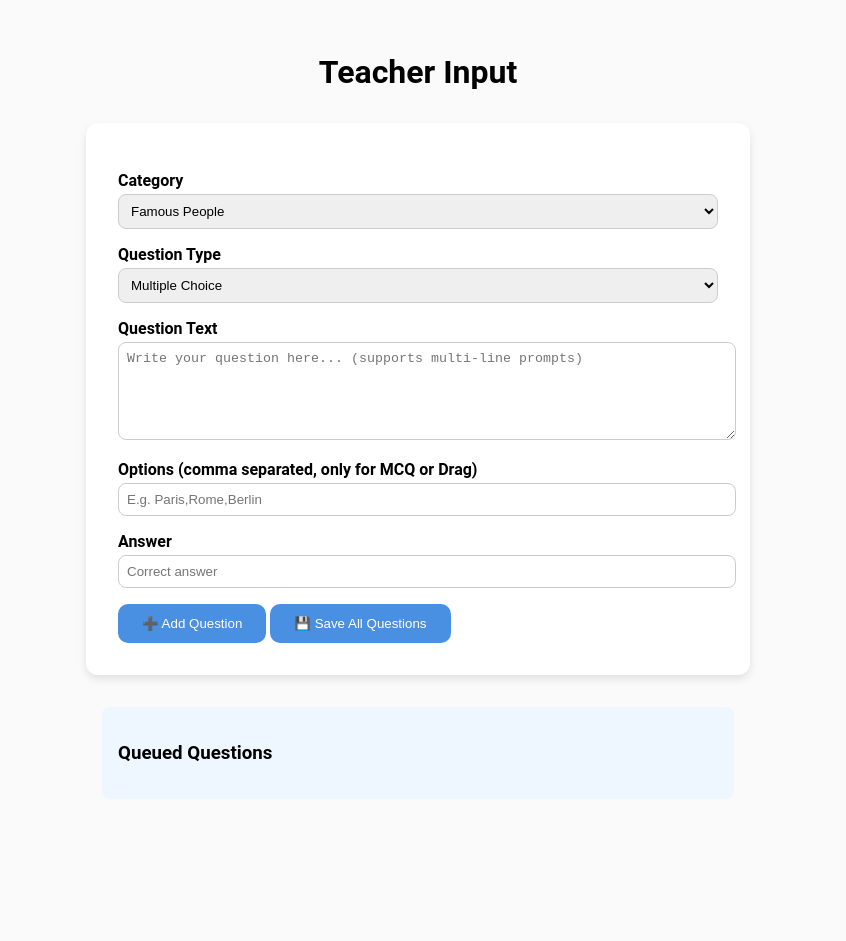
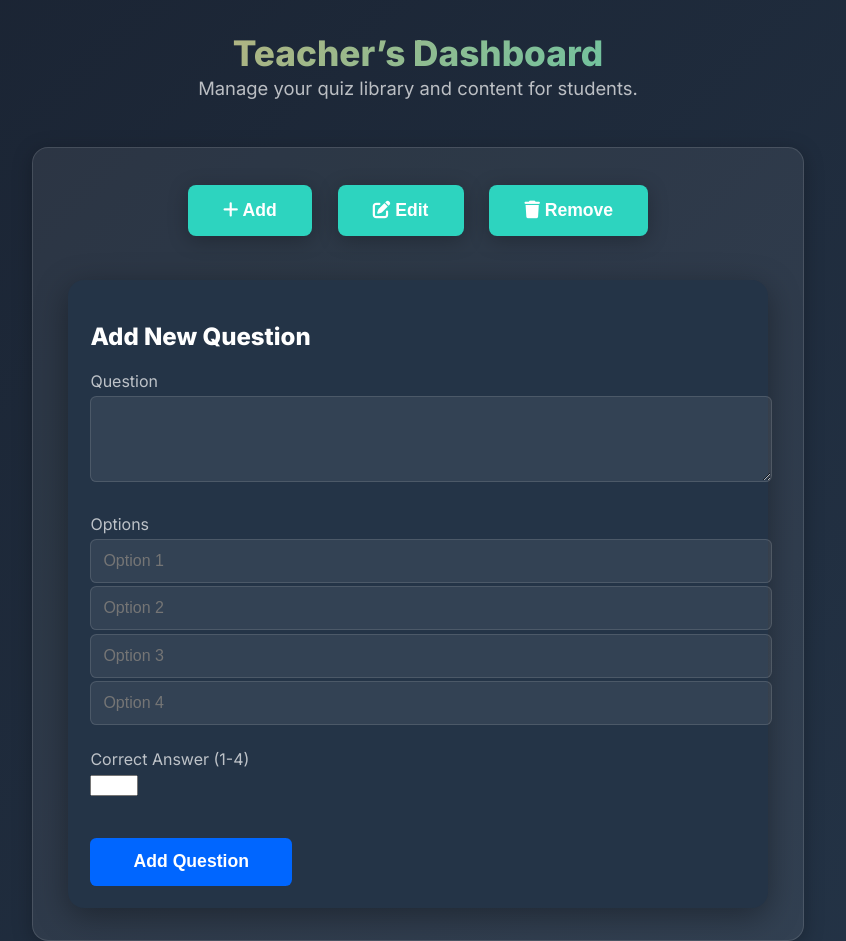
Before and after one commit to mhnashtai-prog/b2-quiz, a plain HTML site: page teacher.html in a window 1280 px wide. Shown: the whole page, without its empty margins (222-1068 px from the left). Before the commit the page ends 847 px from the top, so only its background shows below. Drawn offline with Linux system fonts and the light colour scheme; a script that the page names is missing.

Commit message:
Update teacher.html

```diff
--- a/teacher.html
+++ b/teacher.html
@@ -2,122 +2,326 @@
 <html lang="en">
 <head>
   <meta charset="UTF-8">
-  <meta name="viewport" content="width=device-width, initial-scale=1.0">
-  <title>Teacher Input | B2 Tic-Tac-Toe</title>
-  <script type="module" src="https://cdn.jsdelivr.net/npm/@supabase/supabase-js/+esm"></script>
+  <meta name="viewport" content="width=device-width, initial-scale=1">
+  <title>Teacher's Dashboard - Quiz Manager</title>
+  <link href="https://fonts.googleapis.com/css2?family=Inter:wght@400;600;800&display=swap" rel="stylesheet">
+  <link rel="stylesheet" href="https://cdnjs.cloudflare.com/ajax/libs/font-awesome/6.4.0/css/all.min.css" />
   <style>
-    body { font-family: 'Roboto', sans-serif; background: #fafafa; margin: 0; padding: 2rem; }
-    h1 { text-align: center; }
-    form { max-width: 600px; margin: 2rem auto; background: white; padding: 2rem; border-radius: 12px; box-shadow: 0 4px 8px rgba(0,0,0,0.1); }
-    label { display: block; margin-top: 1rem; font-weight: bold; }
-    input, textarea, select { width: 100%; padding: 0.5rem; margin-top: 0.25rem; border-radius: 8px; border: 1px solid #ccc; }
-    textarea { min-height: 80px; resize: vertical; }
-    button { margin-top: 1rem; padding: 0.75rem 1.5rem; border: none; border-radius: 10px; background: #4a90e2; color: white; cursor: pointer; }
-    button:hover { background: #357ab8; }
-    .queued { max-width: 600px; margin: 1rem auto; padding: 1rem; background: #eef6ff; border-radius: 8px; }
-    .msg { text-align: center; margin-top: 1rem; font-weight: bold; }
+    :root {
+      --bg-primary: #1a2332;
+      --bg-secondary: #243447;
+      --card-bg: rgba(255,255,255,0.07);
+      --card-border: rgba(255,255,255,0.12);
+      --accent-gold: #f4a261;
+      --accent-teal: #2dd4bf;
+      --accent-electric: #0066ff;
+      --text-primary: #fff;
+      --text-secondary: rgba(255,255,255,0.7);
+      --shadow: 0 4px 20px rgba(0,0,0,0.25);
+      --shadow-hover: 0 8px 32px rgba(0,0,0,0.35);
+      --radius: 1rem;
+    }
+    body {
+      min-height: 100vh;
+      margin: 0;
+      background: linear-gradient(135deg, var(--bg-primary), var(--bg-secondary));
+      font-family: 'Inter', Arial, sans-serif;
+      color: var(--text-primary);
+    }
+    header {
+      text-align: center;
+      padding: 2rem 0 1rem 0;
+    }
+    .brand {
+      font-size: 2.2rem;
+      font-weight: 800;
+      background: linear-gradient(135deg, var(--accent-gold), var(--accent-teal));
+      -webkit-background-clip: text;
+      -webkit-text-fill-color: transparent;
+      margin-bottom: 0.2rem;
+    }
+    .subtitle {
+      color: var(--text-secondary);
+      font-size: 1.15rem;
+      font-weight: 500;
+    }
+    main {
+      max-width: 700px;
+      margin: 2rem auto 0 auto;
+      background: var(--card-bg);
+      border: 1px solid var(--card-border);
+      border-radius: var(--radius);
+      padding: 2rem 2.2rem;
+      box-shadow: var(--shadow);
+    }
+    .action-btns {
+      display: flex;
+      justify-content: center;
+      gap: 1.6rem;
+      margin-bottom: 2.4rem;
+      flex-wrap: wrap;
+    }
+    .action-btns button {
+      background: var(--accent-teal);
+      color: #fff;
+      border: none;
+      border-radius: 0.5rem;
+      padding: 0.95rem 2.2rem;
+      font-size: 1.1rem;
+      font-weight: 700;
+      margin: 0.3rem 0;
+      box-shadow: var(--shadow);
+      cursor: pointer;
+      transition: background 0.22s, transform 0.15s;
+    }
+    .action-btns button:hover, .action-btns button.active {
+      background: var(--accent-gold);
+      color: var(--bg-primary);
+      transform: translateY(-2px) scale(1.022);
+    }
+    .section {
+      display: none;
+      margin-top: 2.2rem;
+      background: var(--bg-secondary);
+      border-radius: var(--radius);
+      padding: 1.4rem;
+      box-shadow: var(--shadow-hover);
+    }
+    .section.active {
+      display: block;
+      animation: fadein 0.45s;
+    }
+    @keyframes fadein {
+      from { opacity: 0; transform: translateY(10px);}
+      to { opacity: 1; transform: translateY(0);}
+    }
+    .form-group {
+      margin-bottom: 1.3rem;
+      text-align: left;
+    }
+    .form-group label {
+      display: block;
+      color: var(--text-secondary);
+      font-size: 1rem;
+      margin-bottom: 0.35rem;
+    }
+    .form-group input[type="text"],
+    .form-group textarea {
+      width: 100%;
+      border: 1px solid var(--card-border);
+      border-radius: 0.4rem;
+      padding: 0.75rem;
+      font-size: 1rem;
+      margin-bottom: 0.4rem;
+      background: var(--card-bg);
+      color: var(--text-primary);
+    }
+    .form-group textarea {
+      min-height: 60px;
+    }
+
+    .options-list {
+      margin: 0;
+      padding: 0;
+      list-style: none;
+    }
+    .options-list input[type="text"] {
+      margin-bottom: 0.2rem;
+    }
+    .form-group .small-btn {
+      margin-top: 0.3rem;
+      padding: 0.21rem 0.9rem;
+      font-size: 0.94rem;
+      background: var(--accent-gold);
+      color: #fff;
+      border: none;
+      border-radius: 0.3rem;
+      cursor: pointer;
+    }
+    .submit-btn {
+      margin-top: 1.3rem;
+      background: var(--accent-electric);
+      color: #fff;
+      padding: 0.85rem 2.7rem;
+      border: none;
+      border-radius: 0.4rem;
+      font-size: 1.1rem;
+      font-weight: bold;
+      cursor: pointer;
+      transition: background 0.2s;
+    }
+    .submit-btn:hover {
+      background: var(--accent-teal);
+    }
+    .question-list {
+      margin-top: 1.5rem;
+      border-top: 1px solid var(--card-border);
+      padding-top: 0.8rem;
+    }
+    .question-list-item {
+      padding: 1rem 0.3rem;
+      border-bottom: 1px solid var(--card-border);
+      display: flex;
+      align-items: center;
+      justify-content: space-between;
+    }
+    .qlist-actions button {
+      margin-left: 0.6rem;
+      padding: 0.28rem 0.95rem;
+      background: var(--accent-gold);
+      color: var(--bg-primary);
+      border: none;
+      border-radius: 0.28rem;
+      cursor: pointer;
+      font-size: 0.9rem;
+      font-weight: 600;
+    }
+    .qlist-actions button.remove {
+      background: #ff4747;
+      color: #fff;
+    }
+    @media (max-width: 670px) {
+      main { padding: 1.1rem; }
+      .action-btns { flex-direction: column; gap: 0.8rem;}
+    }
   </style>
 </head>
 <body>
-  <h1>Teacher Input</h1>
-  <form id="questionForm">
-    <label>Category</label>
-    <select id="category" required>
-      <option value="famous_people">Famous People</option>
-      <option value="grammar">Grammar</option>
-      <option value="cities">Cities</option>
-      <option value="tenses">Tenses</option>
-      <option value="storyboard">Storyboard</option>
-      <option value="collocations">Collocations</option>
-      <option value="vocabulary">Vocabulary</option>
-      <option value="countries">Countries</option>
-    </select>
-
-    <label>Question Type</label>
-    <select id="type" required>
-      <option value="mc">Multiple Choice</option>
-      <option value="fill">Fill in the Blank</option>
-      <option value="drag">Drag and Drop</option>
-    </select>
-
-    <label>Question Text</label>
-    <textarea id="text" placeholder="Write your question here... (supports multi-line prompts)" required></textarea>
-
-    <label>Options (comma separated, only for MCQ or Drag)</label>
-    <input type="text" id="options" placeholder="E.g. Paris,Rome,Berlin">
-
-    <label>Answer</label>
-    <input type="text" id="answer" placeholder="Correct answer" required>
-
-    <button type="button" id="addBtn">➕ Add Question</button>
-    <button type="submit">💾 Save All Questions</button>
-  </form>
-
-  <div class="queued" id="queuedQuestions">
-    <h3>Queued Questions</h3>
-    <ul id="queuedList"></ul>
+<header>
+  <div class="brand">Teacher’s Dashboard</div>
+  <div class="subtitle">Manage your quiz library and content for students.</div>
+</header>
+<main>
+  <div class="action-btns">
+    <button onclick="openSection('add')"><i class="fas fa-plus"></i> Add</button>
+    <button onclick="openSection('edit')"><i class="fas fa-edit"></i> Edit</button>
+    <button onclick="openSection('remove')"><i class="fas fa-trash"></i> Remove</button>
   </div>
 
-  <div class="msg" id="msg"></div>
+  <!-- Add Section -->
+  <section class="section" id="add-section">
+    <h2>Add New Question</h2>
+    <form id="addForm">
+      <div class="form-group">
+        <label>Question</label>
+        <textarea name="question" required></textarea>
+      </div>
+      <div class="form-group">
+        <label>Options</label>
+        <ul class="options-list" id="add-options-list">
+          <li><input type="text" name="option0" placeholder="Option 1" required /></li>
+          <li><input type="text" name="option1" placeholder="Option 2" required /></li>
+          <li><input type="text" name="option2" placeholder="Option 3" required /></li>
+          <li><input type="text" name="option3" placeholder="Option 4" required /></li>
+        </ul>
+      </div>
+      <div class="form-group">
+        <label>Correct Answer (1-4)</label>
+        <input type="number" name="answer" min="1" max="4" required />
+      </div>
+      <button class="submit-btn" type="submit">Add Question</button>
+    </form>
+  </section>
 
-  <script type="module">
-    import { createClient } from "@supabase/supabase-js";
+  <!-- Edit Section -->
+  <section class="section" id="edit-section">
+    <h2>Edit Questions</h2>
+    <div class="question-list" id="edit-list"></div>
+  </section>
 
-    const supabaseUrl = "YOUR_SUPABASE_URL";
-    const supabaseKey = "YOUR_SUPABASE_ANON_KEY";
-    const supabase = createClient(supabaseUrl, supabaseKey);
+  <!-- Remove Section -->
+  <section class="section" id="remove-section">
+    <h2>Remove Questions</h2>
+    <div class="question-list" id="remove-list"></div>
+  </section>
+</main>
 
-    const form = document.getElementById("questionForm");
-    const queuedList = document.getElementById("queuedList");
-    const msg = document.getElementById("msg");
+<script>
+  // In-memory fake DB (replace with fetch to your JSON)
+  let questions = [
+    {
+      question: "Who painted the 'Mona Lisa'?",
+      options: ["Michelangelo", "Leonardo da Vinci", "Pablo Picasso", "Vincent van Gogh"],
+      answer: 1
+    }
+    // add more...
+  ];
 
-    let questionQueue = [];
+  function openSection(section) {
+    document.querySelectorAll('.section').forEach(sec => sec.classList.remove('active'));
+    document.querySelectorAll('.action-btns button').forEach(btn => btn.classList.remove('active'));
+    document.getElementById(section+'-section').classList.add('active');
+    event.target.classList.add('active');
+    if(section === 'edit') renderEditList();
+    if(section === 'remove') renderRemoveList();
+  }
 
-    // Add question to local queue
-    document.getElementById("addBtn").addEventListener("click", () => {
-      const category = document.getElementById("category").value;
-      const type = document.getElementById("type").value;
-      const text = document.getElementById("text").value.trim();
-      const options = document.getElementById("options").value;
-      const answer = document.getElementById("answer").value.trim();
+  // ADD
+  document.getElementById('addForm').onsubmit = function(e) {
+    e.preventDefault();
+    const form = e.target;
+    const newQ = {
+      question: form.question.value,
+      options: [
+        form.option0.value, form.option1.value, form.option2.value, form.option3.value
+      ],
+      answer: parseInt(form.answer.value) - 1
+    }
+    questions.push(newQ);
+    form.reset();
+    alert('Added!');
+  };
 
-      if (!text || !answer) {
-        msg.textContent = "⚠️ Question and Answer required.";
-        return;
-      }
+  // EDIT
+  function renderEditList() {
+    const list = document.getElementById('edit-list');
+    list.innerHTML = '';
+    questions.forEach((q, idx) => {
+      const div = document.createElement('div');
+      div.className = 'question-list-item';
+      div.innerHTML = `<span>${q.question}</span>
+      <div class="qlist-actions">
+        <button onclick="editQ(${idx})">Edit</button>
+      </div>`;
+      list.appendChild(div);
+    });
+  }
+  function editQ(idx) {
+    const q = questions[idx];
+    const newQuestion = prompt("Edit Question:", q.question);
+    if(newQuestion !== null) q.question = newQuestion;
+    for(let i=0; i<4; i++) {
+      const newOpt = prompt(`Edit option ${i+1}:`, q.options[i]);
+      if(newOpt !== null) q.options[i] = newOpt;
+    }
+    const newAnswer = prompt("Edit answer (1-4):", q.answer+1);
+    if(newAnswer !== null && !isNaN(parseInt(newAnswer)) && parseInt(newAnswer)>=1 && parseInt(newAnswer)<=4) q.answer = parseInt(newAnswer)-1;
+    renderEditList();
+  }
 
-      const newQ = { category, type, text, options: options || null, answer };
-      questionQueue.push(newQ);
+  // REMOVE
+  function renderRemoveList() {
+    const list = document.getElementById('remove-list');
+    list.innerHTML = '';
+    questions.forEach((q, idx) => {
+      const div = document.createElement('div');
+      div.className = 'question-list-item';
+      div.innerHTML = `<span>${q.question}</span>
+      <div class="qlist-actions">
+        <button class="remove" onclick="removeQ(${idx})">Remove</button>
+      </div>`;
+      list.appendChild(div);
+    });
+  }
+  function removeQ(idx) {
+    if(confirm('Delete this question?')) {
+      questions.splice(idx, 1);
+      renderRemoveList();
+    }
+  }
 
-      // Display in list
-      const li = document.createElement("li");
-      li.textContent = `[${category}] ${text} → ${answer}`;
-      queuedList.appendChild(li);
-
-      // Reset inputs but keep category
-      document.getElementById("text").value = "";
-      document.getElementById("options").value = "";
-      document.getElementById("answer").value = "";
-    });
-
-    // Save all queued questions to Supabase
-    form.addEventListener("submit", async (e) => {
-      e.preventDefault();
-      if (questionQueue.length === 0) {
-        msg.textContent = "⚠️ No questions to save.";
-        return;
-      }
-
-      const { error } = await supabase.from("questions").insert(questionQueue);
-
-      if (error) {
-        msg.textContent = "❌ Error: " + error.message;
-      } else {
-        msg.textContent = `✅ Saved ${questionQueue.length} questions!`;
-        questionQueue = [];
-        queuedList.innerHTML = "";
-      }
-    });
-  </script>
+  // Activate Add by default
+  window.onload = () => openSection('add');
+</script>
 </body>
 </html>
```
